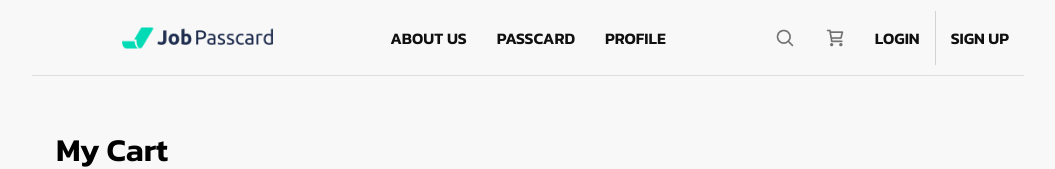
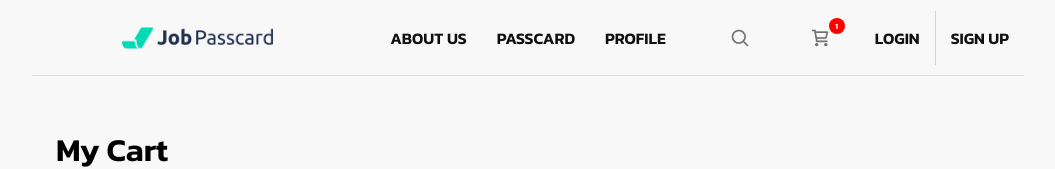
Before and after one commit to Firstkris/Homework03, a plain HTML site: page index.html in a window 1280 px wide. Shown: the top 169 px of the page, without its empty margins (112-1167 px from the left). Drawn offline with Linux system fonts and the light colour scheme.

Commit message:
update notibadge

```diff
--- a/index.html
+++ b/index.html
@@ -23,8 +23,18 @@
                 <a href="#">PROFILE</a>
             </div>
             <div class="nav2">
-                <img src="./pic/search-svgrepo-com.png" alt="">
-                <img src="./pic/cart-shopping-svgrepo-com.png" alt="">
+                <div class="nav-icon">
+                    <!-- <i class="fa-solid fa-magnifying-glass"></i> -->
+                    <img src="./pic/search-svgrepo-com.png" alt="">
+                </div>
+                <div class="nav-icon">
+                    <img src="./pic/cart-shopping-svgrepo-com.png" alt="">
+                    <div class="noti">
+                        <span>1</span>
+                    </div>
+                </div>
+
+
                 <a href="#">LOGIN</a>
                 <a href="#">SIGN UP</a>
 
--- a/style.css
+++ b/style.css
@@ -29,6 +29,7 @@ header {
     /* height: 75px; */
     font-weight: 600;
     border-bottom: 1px solid var(--lightgray);
+
 }
 
 .logo {
@@ -69,6 +70,17 @@ header {
 
 }
 
+.nav-icon {
+    display: flex;
+    justify-content: center;
+    align-items: center;
+    position: relative;
+
+    height: 50px;
+
+}
+
+
 .nav *, .nav2 * {
     padding: 15px 15px ;
 
@@ -86,9 +98,30 @@ header {
 
 
 .nav2 img {
+
+    /* position: relative; */
     cursor: pointer;
     width: 50px;
     height: 50px;
+}
+
+.noti {
+    position: absolute;
+    right: 15px;
+    top: 5px;
+    width: 2px;
+    height: 2px;
+    border-radius: 50%;
+    background-color: red;
+
+    display: flex;
+    justify-content: center;
+    align-items: center;
+    font-size: 0.5rem;
+    color: white;
+    padding: 0.5rem;
+
+
 }
 
 header a {
```
